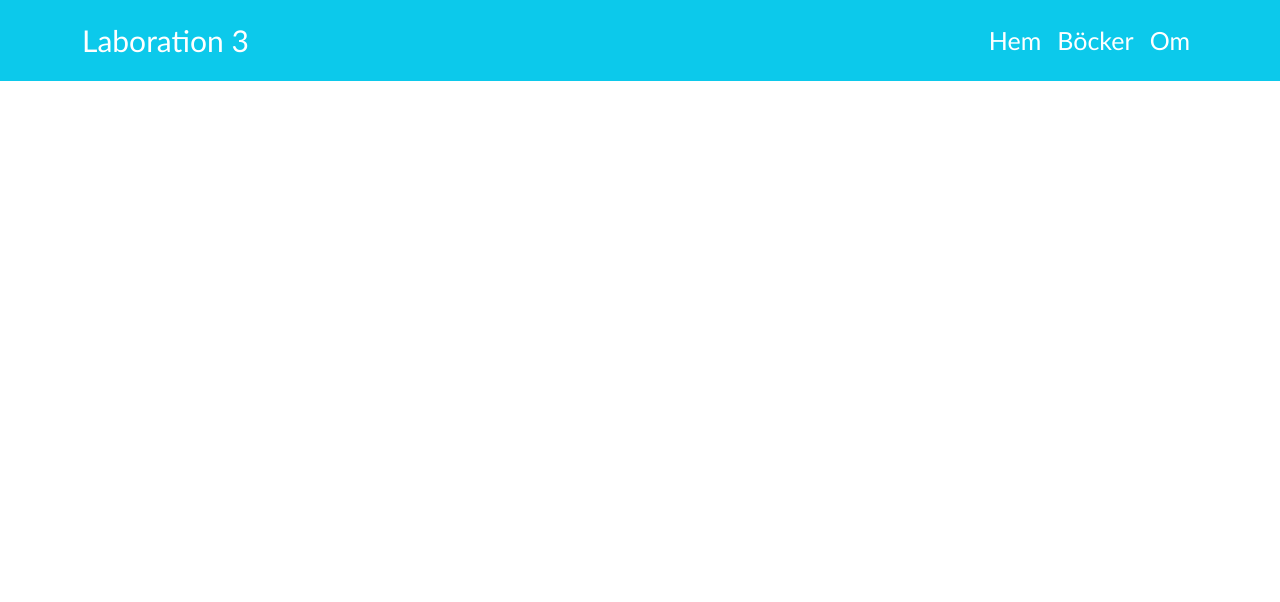
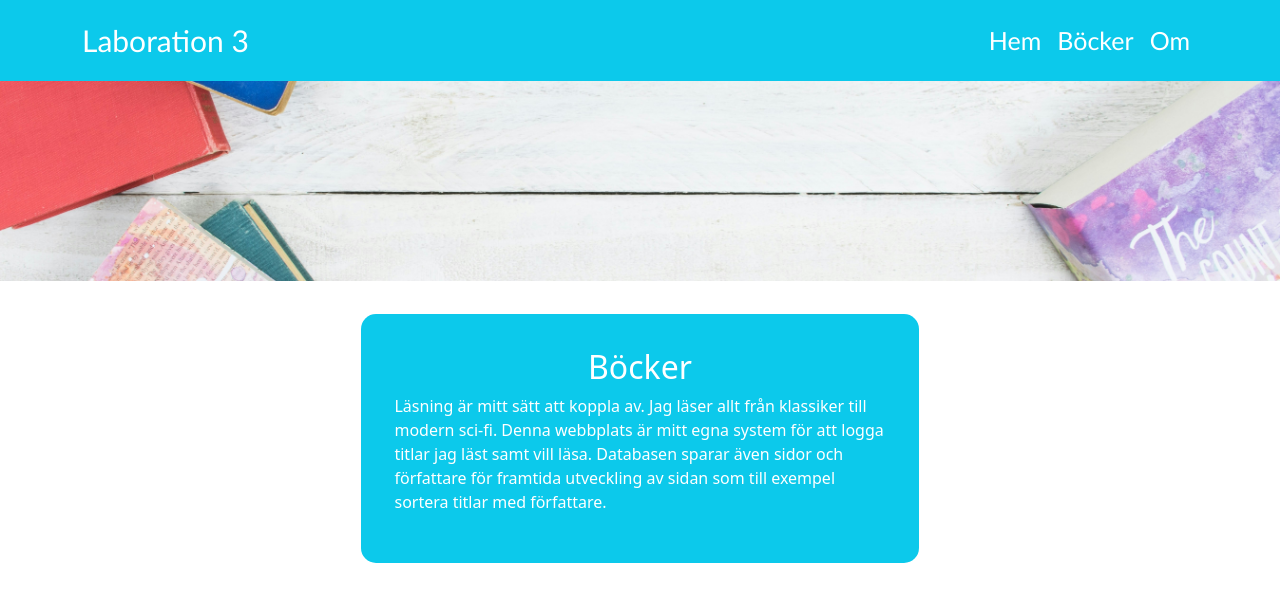
Before and after one commit to sape24/Laboration3FullstackMedRamverk, a Vue app: page / in a window 1280 px wide. Shown: the top 602 px of the page. Built offline with nearby package versions, Linux system fonts and the light colour scheme.

Commit message:
Färdig hemundersida

```diff
--- a/src/App.vue
+++ b/src/App.vue
@@ -6,7 +6,7 @@
 <template>
     <AppHeader/>
 
-    <main class="container">
+    <main >
         <RouterView/>
     </main>
 </template>
--- a/src/components/articleComponent.vue
+++ b/src/components/articleComponent.vue
@@ -1,9 +1,28 @@
-<script>
+<script setup>
+defineProps({
+    title: String,
+    text: String
+})
 </script>
 
 <template>
-
+    <article class="article-box">
+        <h2>{{ title }}</h2>
+        <p>{{ text }}</p>
+    </article>
 </template>
 
-<style>
+<style scoped>
+    .article-box{
+        background-color: rgb(12, 201, 235);
+        padding: 3%;
+        margin: 3%;
+        border-radius: 15px;
+        color: white;
+        width: 50%;
+        justify-self: center;
+    }
+    h2{
+        justify-self: center;
+    }
 </style>
--- a/src/components/headerComponent.vue
+++ b/src/components/headerComponent.vue
@@ -4,7 +4,7 @@
 
 <template>
     <header>
-        <nav class="navbar navbar-expand-lg navbar-dark mb-4">
+        <nav class="navbar navbar-expand-lg navbar-dark">
             <div class="container">
                 <RouterLink class="navbar-brand" to="/">Laboration 3</RouterLink>
 
--- a/src/views/aboutView.vue
+++ b/src/views/aboutView.vue
@@ -1,8 +1,14 @@
-<script>
+<script setup>
+import articleComponent from '@/components/articleComponent.vue';
 </script>
 
 <template>
+    <articleComponent
+        title="om test"
+        text="om test"
+    />
 </template>
+
 
 <style>
 </style>
--- a/src/views/homeView.vue
+++ b/src/views/homeView.vue
@@ -1,8 +1,33 @@
-<script>
+<script setup>
+import articleComponent from '@/components/articleComponent.vue';
 </script>
 
 <template>
+    <div class="home-wrapper">
+        <div class="banner">
+            <img src="../images/bookbanner.jpg" alt="Bokbanner">
+        </div>
+
+        <div class="container mt-4">
+            <articleComponent
+                title="Böcker"
+                text="Läsning är mitt sätt att koppla av. Jag läser allt från klassiker till modern sci-fi. Denna webbplats är mitt egna system för att logga titlar jag läst samt vill läsa. Databasen sparar även sidor och författare för framtida utveckling av sidan som till exempel sortera titlar med författare."
+            />
+        </div>
+    </div>
 </template>
 
-<style>
+<style scoped>
+
+.banner{
+    width: 100%;
+    height: 200px;
+}
+
+.banner img{
+    width: 100%;
+    height: 100%;
+    object-fit: cover;
+    object-position: center;
+}
 </style>
```
Also changed, not shown: src/images/bookbanner.jpg (added).
